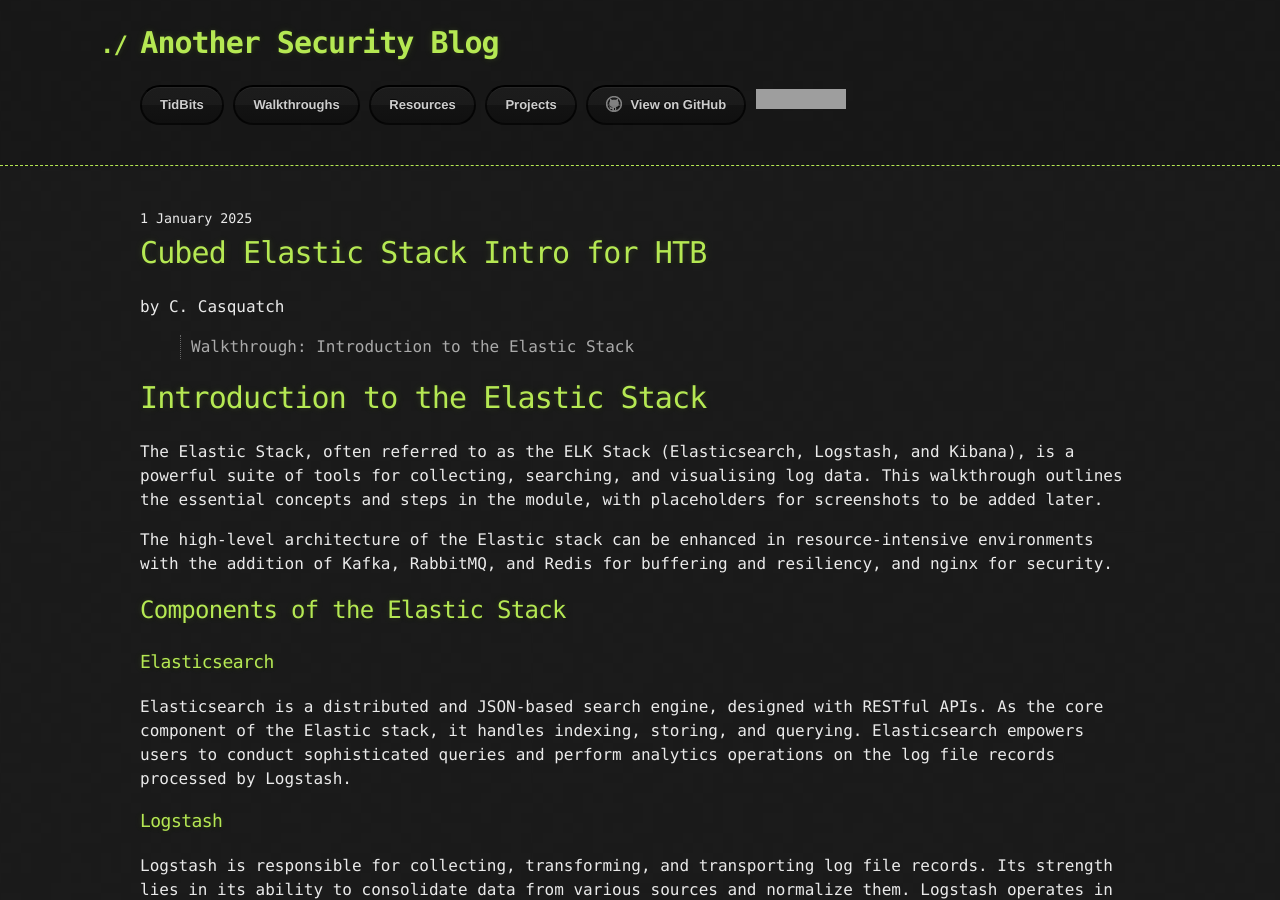
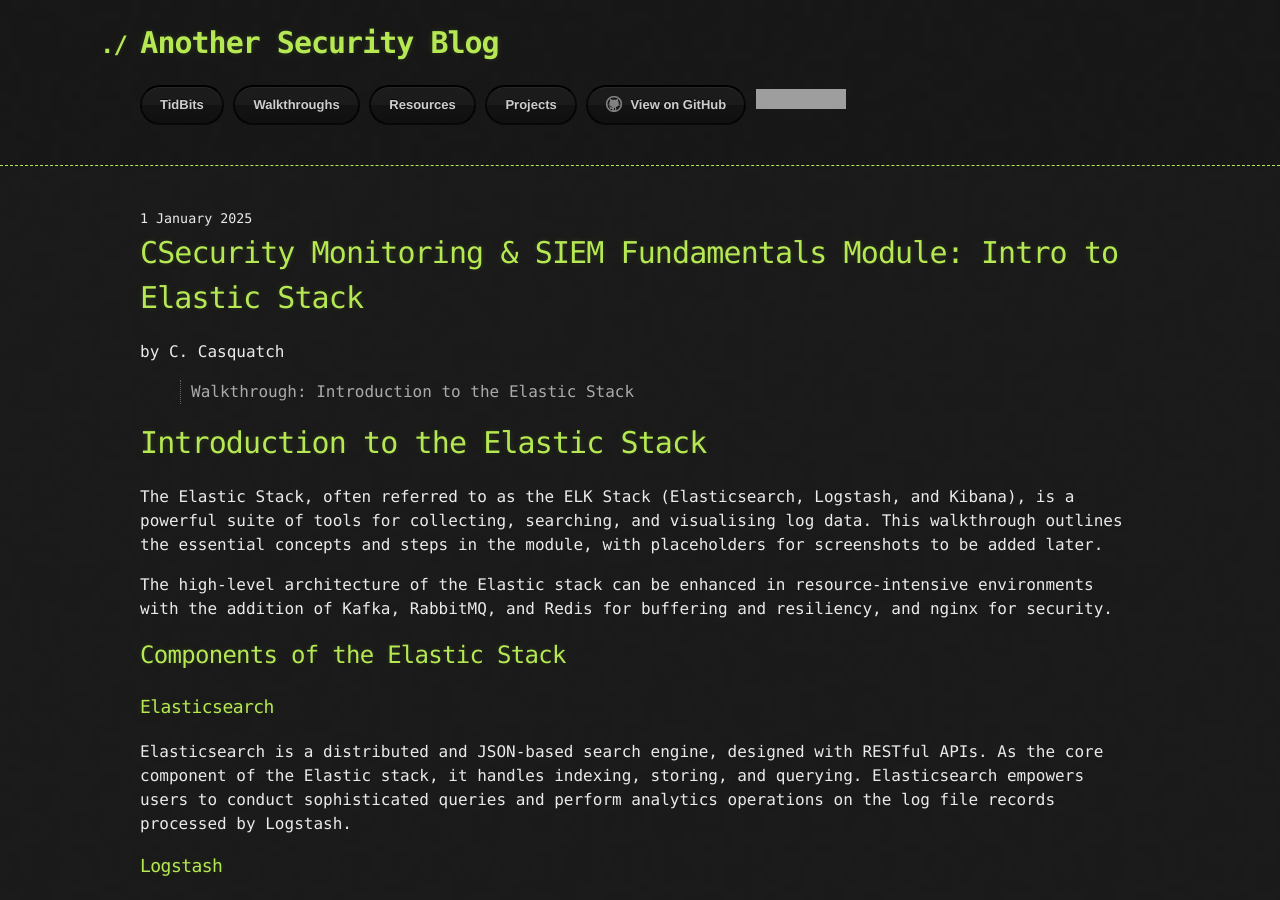
Before and after one commit to CyberCasquatch/cybercasquatch.github.io, a Jekyll site: the page built from _posts/Walkthroughs/2025-01-01-elasticstack-HTB.markdown, in a window 1280 px wide and 900 px high. Built offline with Jekyll 4.4.1, drawn with Linux system fonts in a browser that asks for light colours; the repository's description, which GitHub fills in, is left out; grey boxes are pictures that could not be loaded.

Commit message:
Update title

```diff
--- a/_posts/Walkthroughs/2025-01-01-elasticstack-HTB.markdown
+++ b/_posts/Walkthroughs/2025-01-01-elasticstack-HTB.markdown
@@ -1,6 +1,6 @@
 ---
 layout: post
-title:  "Cubed Elastic Stack Intro for HTB"
+title:  "CSecurity Monitoring & SIEM Fundamentals Module: Intro to Elastic Stack"
 date: 2025-01-01
 author: C. Casquatch
 comments: false
```
